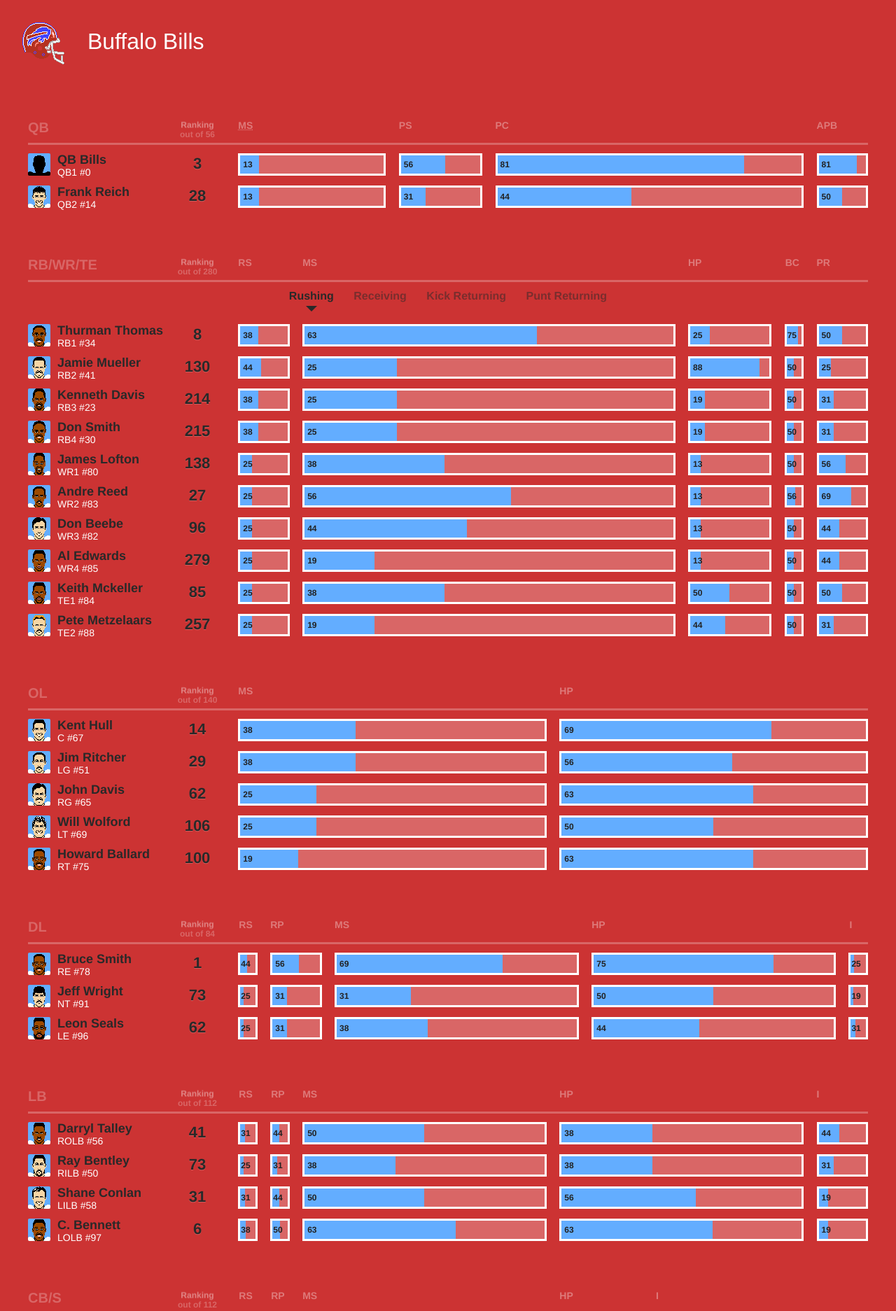
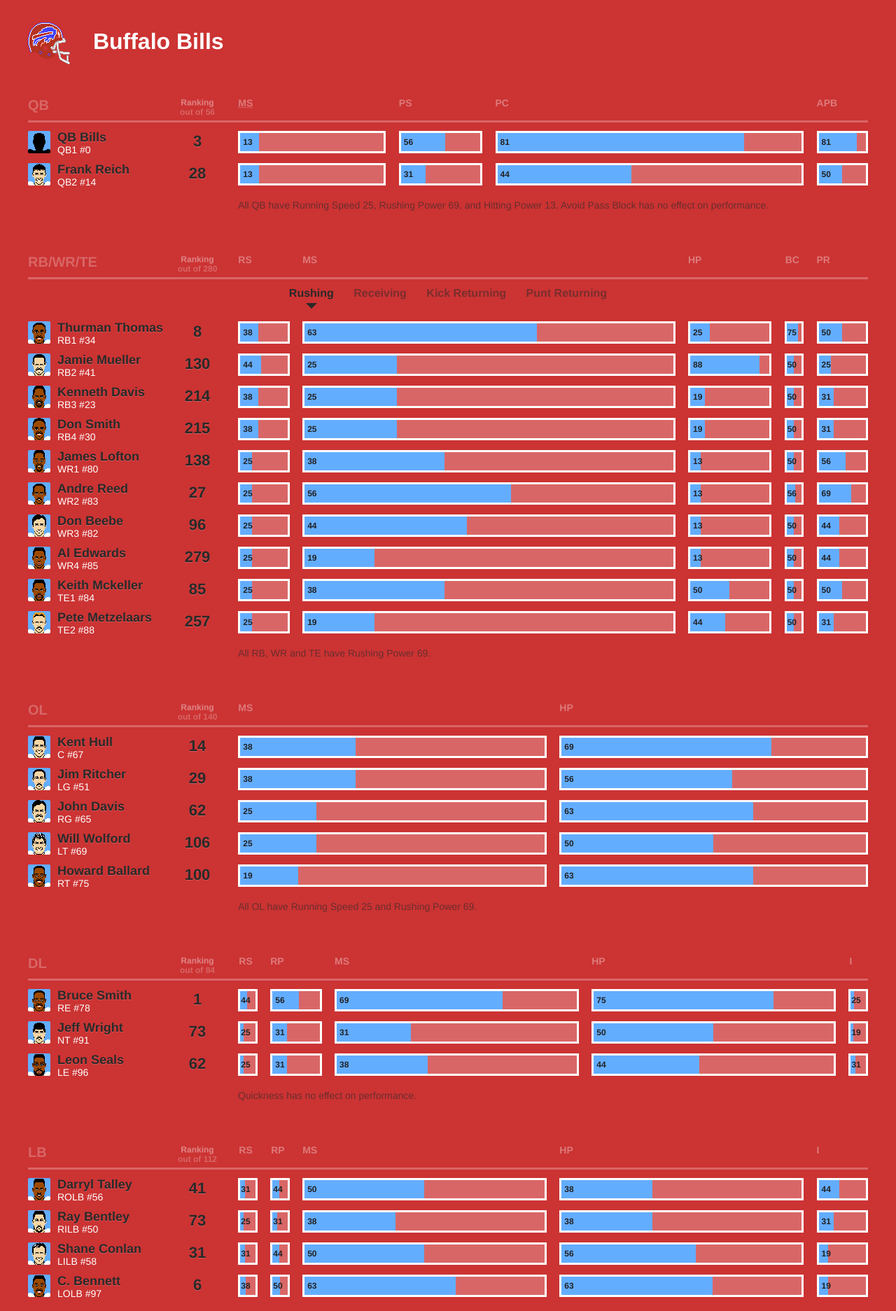
Before and after one commit to ubuwaits/tecmogeek, a Jekyll site: the page built from teams/bills.html, in a window 1280 px wide. Shown: the top 1873 px of the page at 70% size. Built offline with Jekyll 4.4.1, drawn with Linux system fonts in a browser that asks for light colours; nearby versions of some CDN libraries; some of the changed text lies outside the part shown.

Commit message:
Add notes about ability ratings. Visual clean up.

```diff
--- a/_config.yml
+++ b/_config.yml
@@ -3,3 +3,12 @@
 permalink: "pretty"
 exclude:
  - Rakefile
+
+qb-text: All QB have Running Speed 25, Rushing Power 69, and Hitting Power 13. Avoid Pass Block has no effect on performance.
+rb-wr-te-text: All RB, WR and TE have Rushing Power 69.
+kr-text: Due to a programming glitch, all KR have the same Maximum Speed as their team&rsquo;s RT.
+pr-text: Due to a programming glitch, all PR have the same Maximum Speed as their team&rsquo;s SS and a Ball Control of 44.
+ol-text: All OL have Running Speed 25 and Rushing Power 69.
+defense-text: Quickness has no effect on performance.
+k-text: All K have Running Speed 56, Rushing Power 81, Maximum Speed 81, and Hitting Power 31.
+p-text: All P have Running Speed 25, Rushing Power 56, Maximum Speed 44, and Hitting Power 31.
--- a/stylesheets/application.css
+++ b/stylesheets/application.css
@@ -71,12 +71,12 @@
   background: #cc3333; }
 
 header {
-  margin: 0 0 3em 0;
-  padding: 2em 2em; }
+  margin: 0 0 1em 0;
+  padding: 2em 2.5em; }
   header h1 {
     color: #fff;
     font-size: 2em;
-    font-weight: 300; }
+    font-weight: 700; }
     header h1 i {
       margin: 0 0.75em 0 0;
       vertical-align: middle; }
@@ -102,7 +102,8 @@
       .players .player .player-info .player-name {
         font-size: 18px;
         font-weight: bold;
-        margin: 0 0 2px 0; }
+        margin: 0 0 2px 0;
+        text-shadow: 0 1px 0 rgba(255, 255, 255, 0.2); }
       .players .player .player-info .player-position-number {
         color: #fff;
         font-size: 14px; }
@@ -166,6 +167,10 @@
       color: rgba(255, 255, 255, 0.35);
       font-size: 14px;
       padding: 0; }
+  .players .ability-notes {
+    color: rgba(41, 41, 41, 0.6);
+    font-size: 14px;
+    margin: 1em 0 1em 300px; }
 
 .skill-toggles {
   /*background: rgba(#fff, 0.125);*/
@@ -217,7 +222,9 @@
 
 .players.rushing .receiving-rating,
 .players.rushing .kick-return-rating,
-.players.rushing .punt-return-rating {
+.players.rushing .punt-return-rating,
+.players.rushing .kick-return-notes,
+.players.rushing .punt-return-notes {
   display: none; }
 .players.rushing .player-abilities li.running-speed {
   width: 8%; }
@@ -236,7 +243,9 @@
 
 .players.receiving .rushing-rating,
 .players.receiving .kick-return-rating,
-.players.receiving .punt-return-rating {
+.players.receiving .punt-return-rating,
+.players.receiving .kick-return-notes,
+.players.receiving .punt-return-notes {
   display: none; }
 .players.receiving .player-abilities li.running-speed {
   width: 8%; }
@@ -257,7 +266,9 @@
 
 .players.kick-return .rushing-rating,
 .players.kick-return .receiving-rating,
-.players.kick-return .punt-return-rating {
+.players.kick-return .rb-wr-te-notes,
+.players.kick-return .punt-return-rating,
+.players.kick-return .punt-return-notes {
   display: none; }
 .players.kick-return .player-abilities li.running-speed {
   width: 23%; }
@@ -277,7 +288,9 @@
 
 .players.punt-return .rushing-rating,
 .players.punt-return .receiving-rating,
-.players.punt-return .kick-return-rating {
+.players.punt-return .kick-return-rating,
+.players.punt-return .rb-wr-te-notes,
+.players.punt-return .kick-return-notes {
   display: none; }
 .players.punt-return .player-abilities li.running-speed {
   width: 23%; }
@@ -344,6 +357,16 @@
   width: 13%; }
 .players.secondary .player-abilities li.interceptions {
   width: 33%; }
+
+.players.kicker .player-abilities li.kicking-ability {
+  width: 68%; }
+.players.kicker .player-abilities li.avoid-kick-block {
+  width: 28%; }
+
+.players.punter .player-abilities li.kicking-ability {
+  width: 68%; }
+.players.punter .player-abilities li.avoid-kick-block {
+  width: 28%; }
 
 .power-6 {
   background-image: -webkit-linear-gradient(left, #63adff 0%, #63adff 6%, transparent 6%);
@@ -634,6 +657,12 @@
 .headshot-ss {
   background-position: -864px 0; }
 
+.headshot-k {
+  background-position: -896px 0; }
+
+.headshot-p {
+  background-position: -928px 0; }
+
 footer {
   background: #111;
   padding: 2em; }
--- a/teams/bills.html
+++ b/teams/bills.html
@@ -67,7 +67,9 @@
         <li class="avoid-pass-block power-50">50</li>
       </ul>
     </li>
-   </ol>
+  </ol>
+
+  <p class="ability-notes">{{ site.qb-text }}</p>
 </section>
 
 
@@ -352,7 +354,10 @@
         <li class="receptions power-31">31</li>
       </ul>
     </li>
-   </ol>
+  </ol>
+  <p class="ability-notes rb-wr-te-notes">{{ site.rb-wr-te-text }}</p>
+  <p class="ability-notes kick-return-notes">{{ site.kr-text }}</p>
+  <p class="ability-notes punt-return-notes">{{ site.pr-text }}</p>
 </section>
 
 <!-- Offensive Line -->
@@ -460,6 +465,7 @@
       </ul>
     </li>
   </ol>
+  <p class="ability-notes">{{ site.ol-text }}</p>
 </section>
 
 <!-- Defensive Line -->
@@ -545,6 +551,7 @@
       </ul>
     </li>
   </ol>
+  <p class="ability-notes">{{ site.defense-text }}</p>
 </section>
 
 <!-- Linebackers -->
@@ -649,6 +656,7 @@
       </ul>
     </li>
   </ol>
+  <p class="ability-notes">{{ site.defense-text }}</p>
 </section>
 
 
@@ -754,4 +762,83 @@
       </ul>
     </li>
   </ol>
+  <p class="ability-notes">{{ site.defense-text }}</p>
 </section>
+
+<!-- Kicker -->
+<section class="players kicker">
+  <ol>
+    <li class="player labels">
+      <section class="section-label">
+        <h3>K</h3>
+      </section>
+
+      <section class="player-ranking">
+        <h5>Ranking</h5>
+        <h6>out of 28</h6>
+      </section>
+
+      <ul class="player-abilities">
+        <li class="kicking-ability">KA</li>
+        <li class="avoid-kick-block">AKB</li>
+      </ul>
+    </li>
+    <li class="player">
+      <i class="headshot headshot-bills headshot-k"></i>
+
+      <section class="player-info">
+        <h3 class="player-name">Scott Norwood</h3>
+        <h4 class="player-position-number">K #11</h4>
+      </section>
+
+      <section class="player-ranking">
+        <h5>17</h5>
+      </section>
+
+      <ul class="player-abilities">
+        <li class="kicking-ability power-44">44</li>
+        <li class="avoid-kick-block power-44">44</li>
+      </ul>
+    </li>
+  </ol>
+  <p class="ability-notes">{{ site.k-text }}</p>
+</section>
+
+<!-- Punter -->
+<section class="players punter">
+  <ol>
+    <li class="player labels">
+      <section class="section-label">
+        <h3>P</h3>
+      </section>
+
+      <section class="player-ranking">
+        <h5>Ranking</h5>
+        <h6>out of 28</h6>
+      </section>
+
+      <ul class="player-abilities">
+        <li class="kicking-ability">KA</li>
+        <li class="avoid-kick-block">AKB</li>
+      </ul>
+    </li>
+    <li class="player">
+      <i class="headshot headshot-bills headshot-p"></i>
+
+      <section class="player-info">
+        <h3 class="player-name">Rick Tuten</h3>
+        <h4 class="player-position-number">P #10</h4>
+      </section>
+
+      <section class="player-ranking">
+        <h5>22</h5>
+      </section>
+
+      <ul class="player-abilities">
+        <li class="kicking-ability power-19">19</li>
+        <li class="avoid-kick-block power-63">63</li>
+      </ul>
+    </li>
+  </ol>
+  <p class="ability-notes">{{ site.p-text }}</p>
+</section>
```
Also changed, not shown: stylesheets/scss/_teams.scss (+68 -9 lines).
